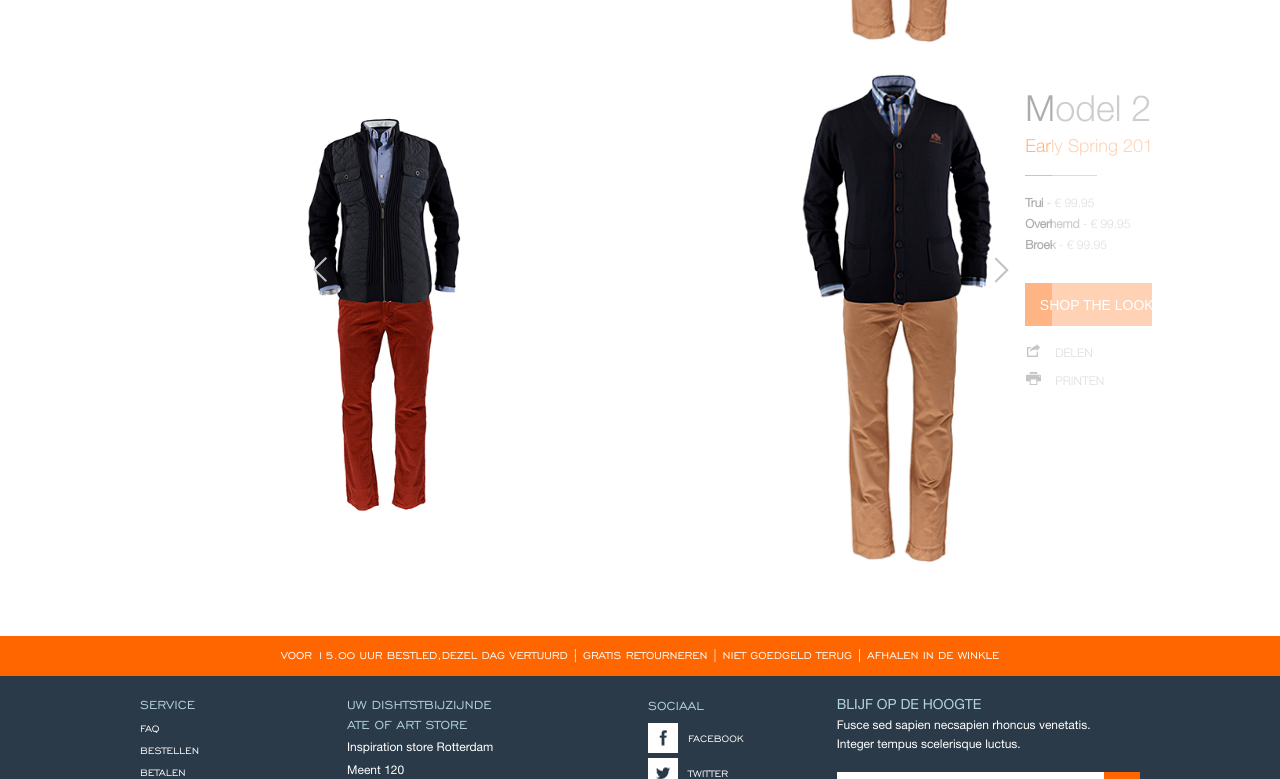
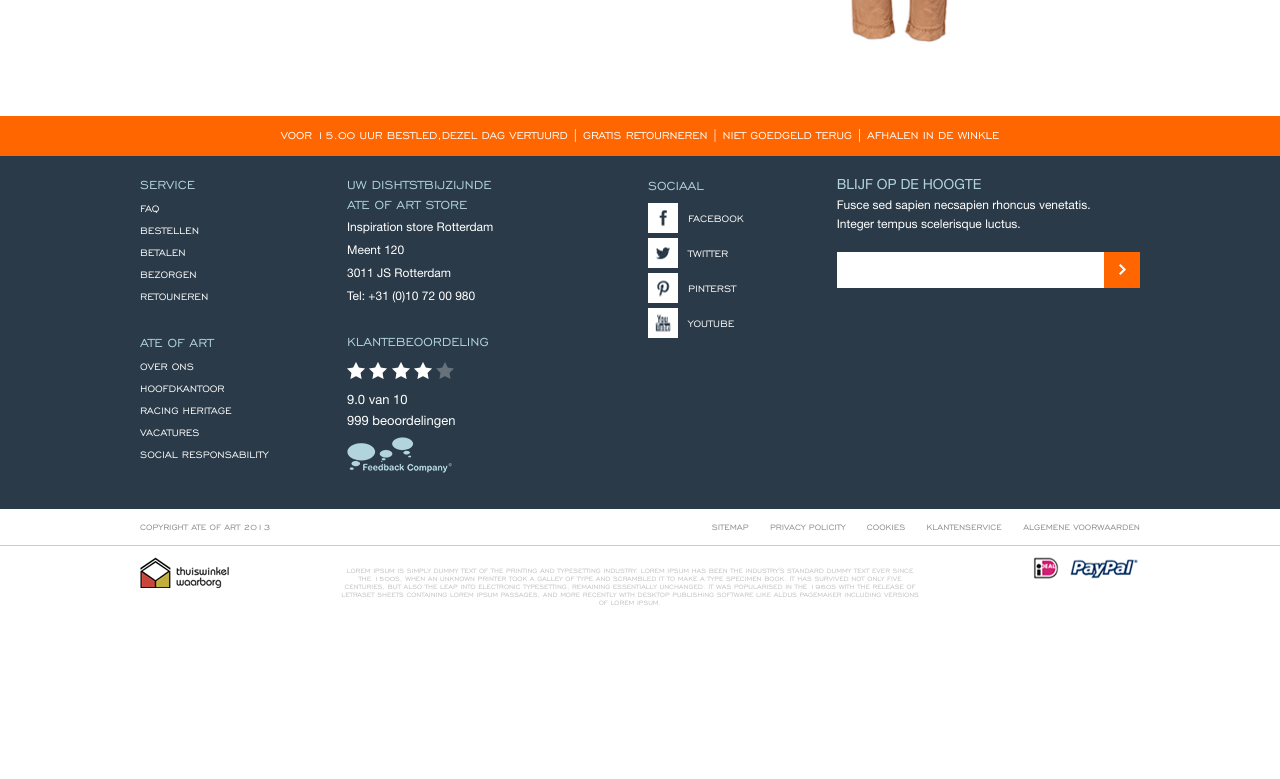
Before and after one commit to marchyshyn/look-book, a plain HTML site: page index.html in a window 1280 px wide. Shown: the part 741-1520 px from the top of the page. After the commit the page ends 1370 px from the top, so only its background shows below. Drawn offline with Linux system fonts and the light colour scheme.

Commit message:
LookBook

```diff
--- a/index.html
+++ b/index.html
@@ -222,111 +222,6 @@
 					<div class="opacity leftOpacity"></div>
 					<div class="opacity rightOpacity"></div>
 				</div>
-				<div class="slider">
-					<div class="slider_left"></div>
-					<div class="slider_right"></div>
-					<ul class="sliderItemWrapper">
-						<li class="slider-item">
-							<a href="#">
-								<img src="assets/look-02.jpg" alt="look" class="slider-img">
-							</a>
-							<div class="des-slide">
-								<p class="model">Model 1</p>
-								<p class="collection">Early Spring 2014</p>
-								<hr class="hr-line">
-								<ul class="price-table">
-									<li>
-										<b>Trui</b> - &#8364; 99.95
-									</li>
-									<li>
-										<b>Overhemd</b> - &#8364; 99.95
-									</li>
-									<li>
-										<b>Broek</b> - &#8364; 99.95
-									</li>
-								</ul>
-								<button>Shop the look</button>
-								<a href="#" class="delete">Delen</a>
-								<a href="#" class="print">Printen</a>
-							</div>
-						</li>
-						<li class="slider-item">
-							<a href="#">
-								<img src="assets/look-03.jpg" alt="look" class="slider-img">
-							</a>
-							<div class="des-slide">
-								<p class="model">Model 2</p>
-								<p class="collection">Early Spring 2014</p>
-								<hr class="hr-line">
-								<ul class="price-table">
-									<li>
-										<b>Trui</b> - &#8364; 99.95
-									</li>
-									<li>
-										<b>Overhemd</b> - &#8364; 99.95
-									</li>
-									<li>
-										<b>Broek</b> - &#8364; 99.95
-									</li>
-								</ul>
-								<button>Shop the look</button>
-								<a href="#" class="delete">Delen</a>
-								<a href="#" class="print">Printen</a>
-							</div>
-						</li>
-						<li class="slider-item">
-							<a href="#">
-								<img src="assets/look-04.jpg" alt="look" class="slider-img">
-							</a>
-							<div class="des-slide">
-								<p class="model">Model 3</p>
-								<p class="collection">Early Spring 2014</p>
-								<hr class="hr-line">
-								<ul class="price-table">
-									<li>
-										<b>Trui</b> - &#8364; 99.95
-									</li>
-									<li>
-										<b>Overhemd</b> - &#8364; 99.95
-									</li>
-									<li>
-										<b>Broek</b> - &#8364; 99.95
-									</li>
-								</ul>
-								<button>Shop the look</button>
-								<a href="#" class="delete">Delen</a>
-								<a href="#" class="print">Printen</a>
-							</div>
-						</li>
-						<li class="slider-item">
-							<a href="#">
-								<img src="assets/look-02.jpg" alt="look" class="slider-img">
-							</a>
-							<div class="des-slide">
-								<p class="model">Model 4</p>
-								<p class="collection">Early Spring 2014</p>
-								<hr class="hr-line">
-								<ul class="price-table">
-									<li>
-										<b>Trui</b> - &#8364; 99.95
-									</li>
-									<li>
-										<b>Overhemd</b> - &#8364; 99.95
-									</li>
-									<li>
-										<b>Broek</b> - &#8364; 99.95
-									</li>
-								</ul>
-								<button>Shop the look</button>
-								<a href="#" class="delete">Delen</a>
-								<a href="#" class="print">Printen</a>
-							</div>
-						</li>
-
-					</ul>
-					<div class="opacity leftOpacity"></div>
-					<div class="opacity rightOpacity"></div>
-				</div>
 			</div>
 		</div>
 	</section>
```
